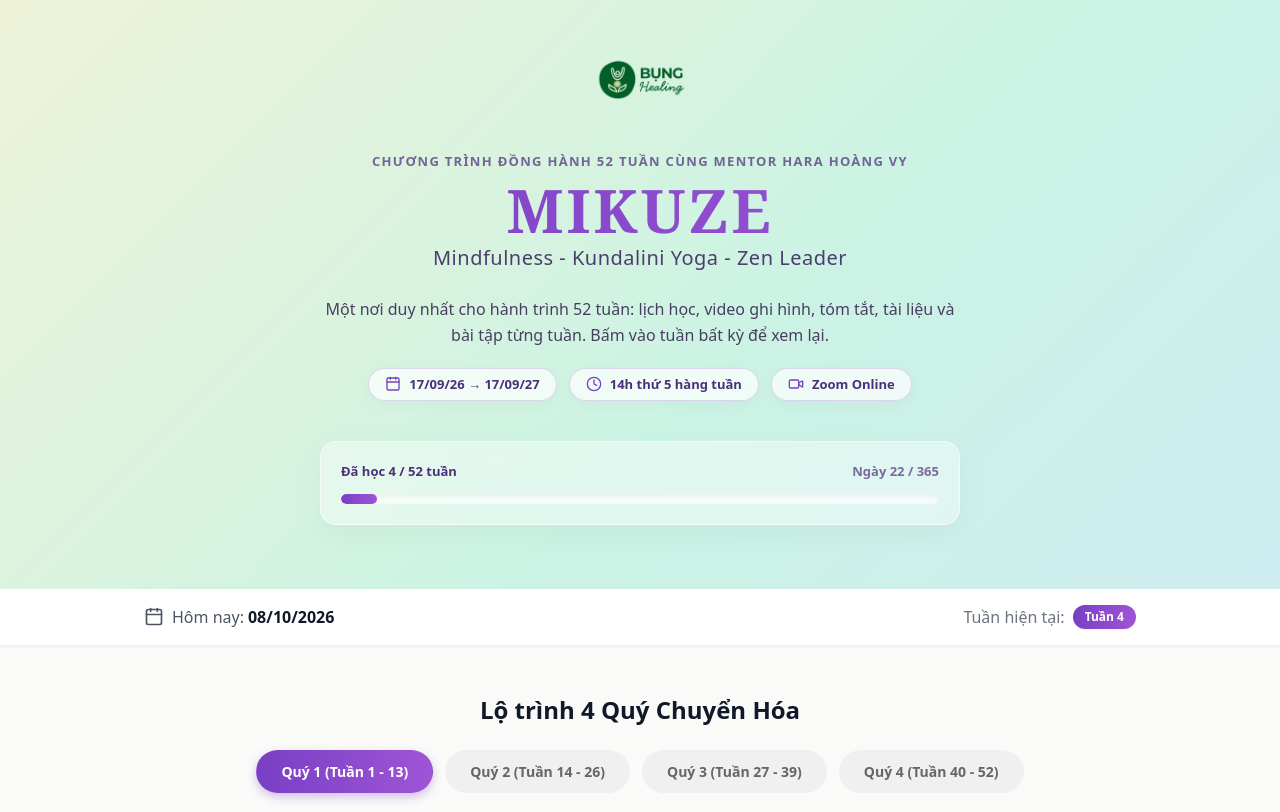
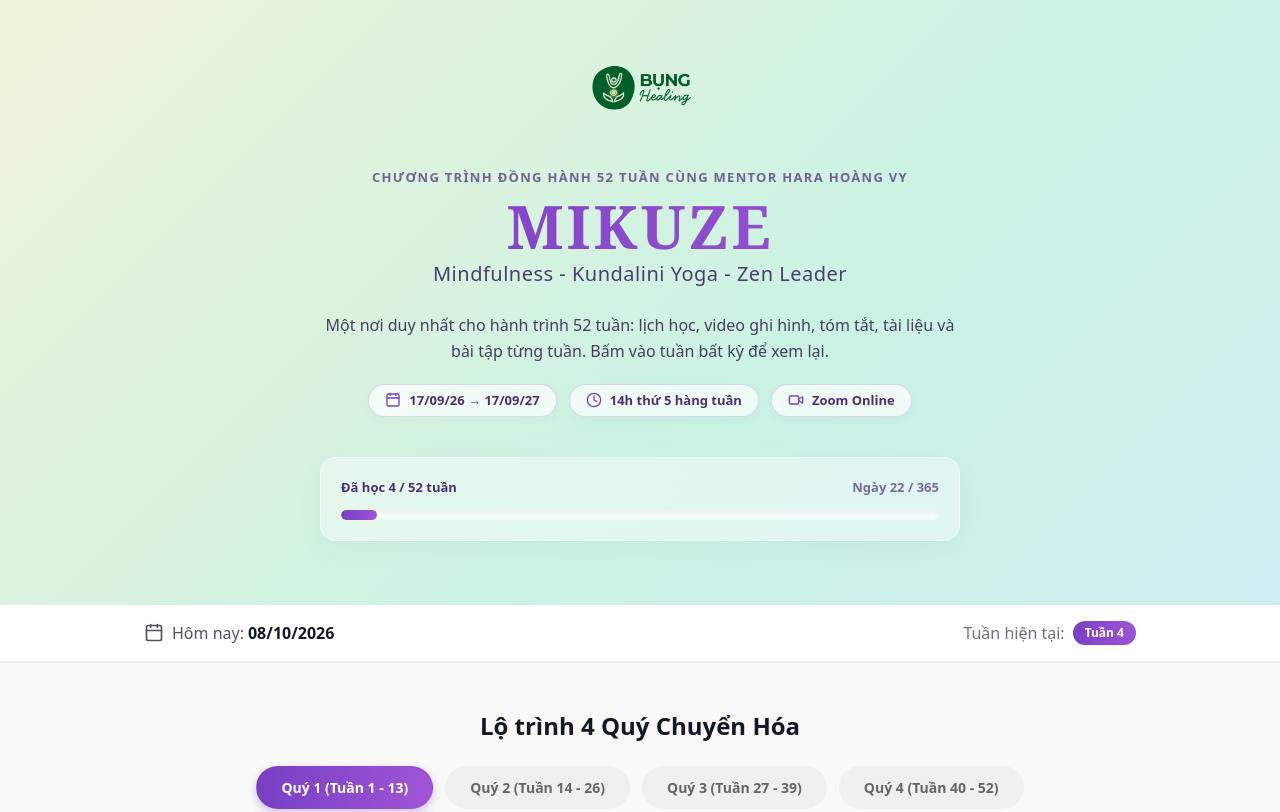
Before and after one commit to bunghealing/mikuze2627, a plain HTML site: page index.html in a window 1280 px wide. Shown: the top 812 px of the page. Drawn offline with nearby package versions, Linux system fonts and the light colour scheme.

Commit message:
Update index.html

```diff
--- a/index.html
+++ b/index.html
@@ -127,7 +127,7 @@
             <div class="flex justify-center mb-6">
                 <div class="text-center">
                     <!-- Logo mới với chế độ hòa trộn mix-blend-multiply để xóa nền trắng, đã bỏ text bên dưới -->
-                    <img src="logo.png" alt="BỤNG Healing" class="h-24 w-auto mx-auto object-contain mb-0 mix-blend-multiply">
+                    <img src="logo.png" alt="BỤNG Healing" class="h-28 w-auto mx-auto object-contain mb-0 mix-blend-multiply">
                 </div>
             </div>
 
```
